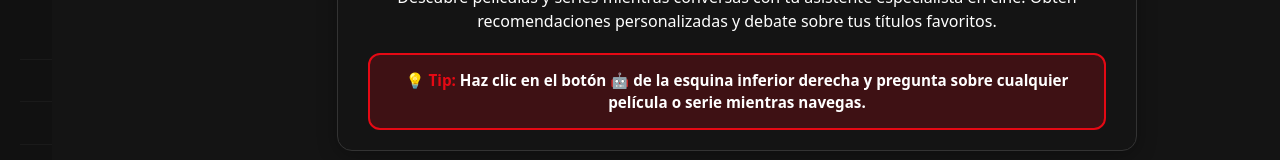
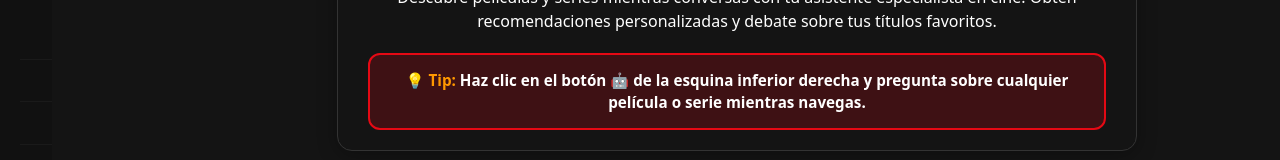
Before and after one commit to emifgomez/InfoPelis-IA, a React (Vite) app: page / in a window 1280 px wide. Shown: the part 273-433 px from the top of the page. Built offline with nearby package versions, Linux system fonts and the light colour scheme; no server answers.

Commit message:
Change highlight color from red to soft orange (#ff9800)

```diff
--- a/src/components/IntroSection.jsx
+++ b/src/components/IntroSection.jsx
@@ -55,7 +55,7 @@ export default function IntroSection() {
   };
 
   const highlightStyle = {
-    color: '#e50914',
+    color: '#ff9800',
     fontWeight: '700'
   };
 
```
